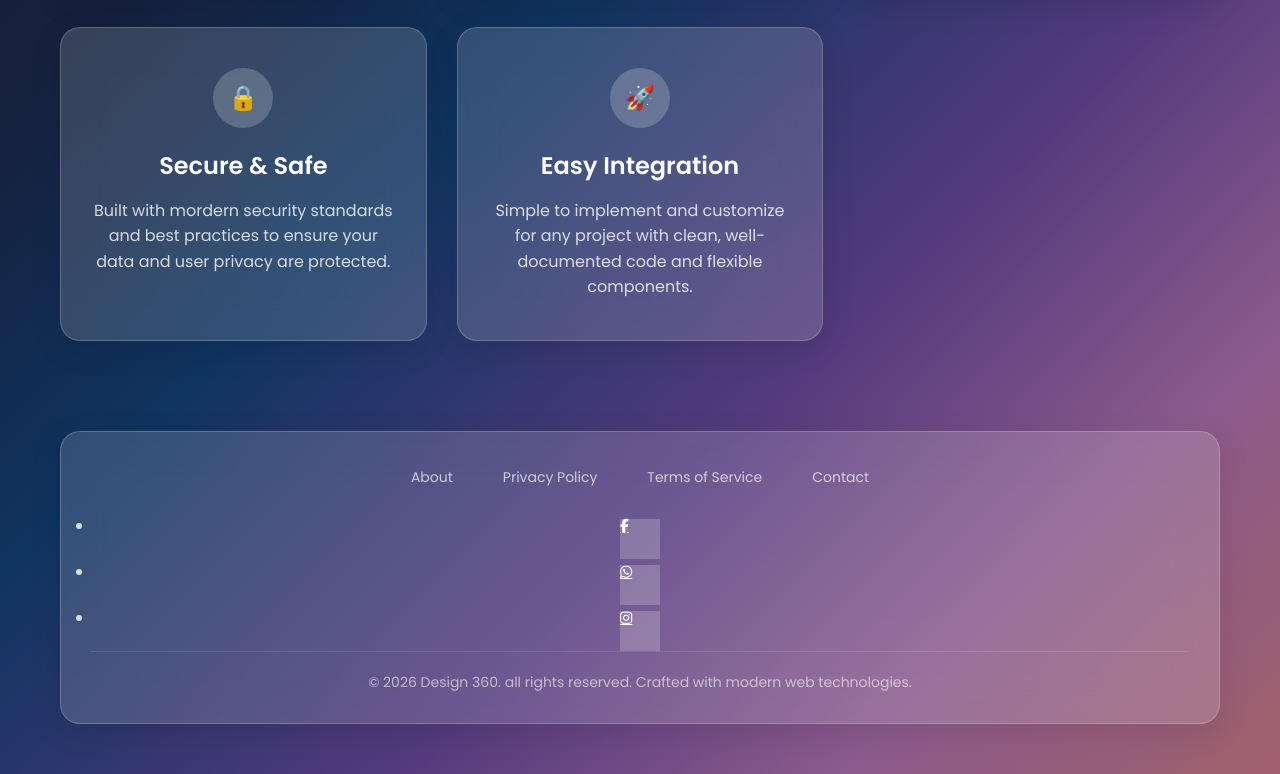
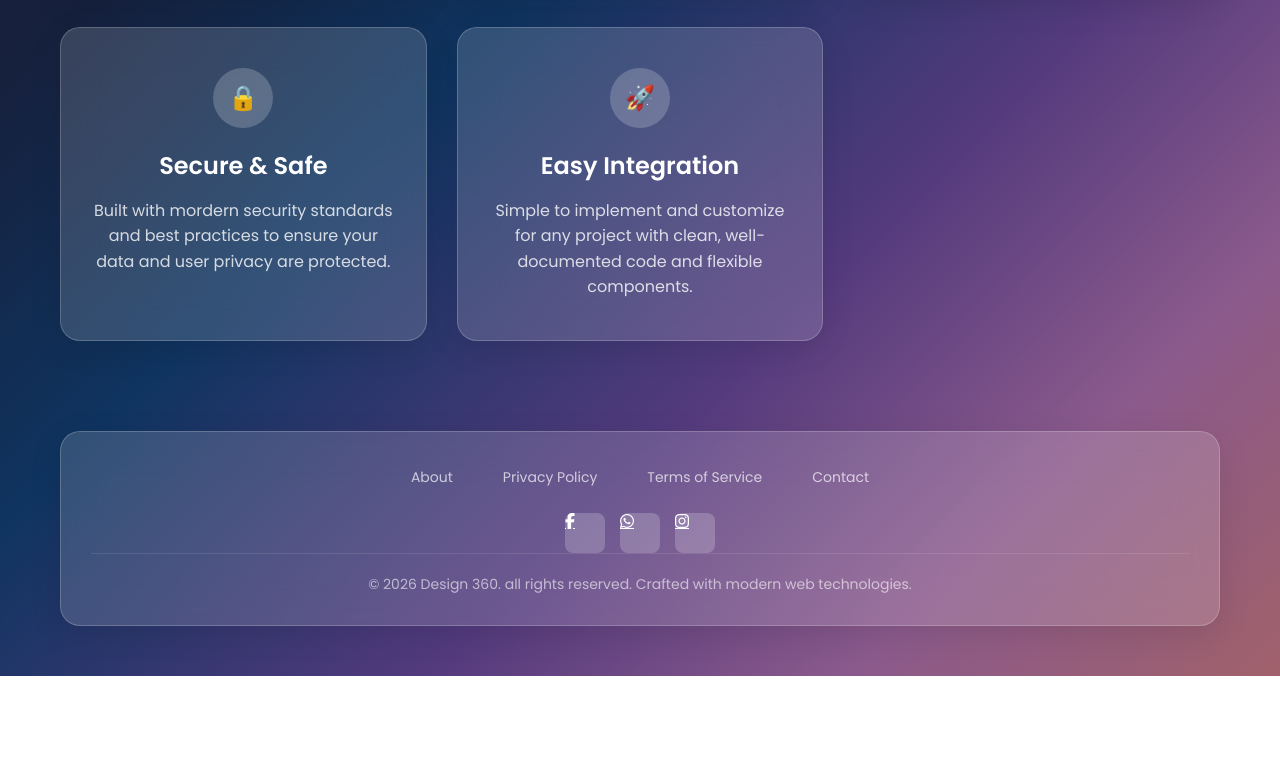
Before and after one commit to EsTa007/design-360-portfolio, a plain HTML site: page index.html in a window 1280 px wide. Shown: the part 903-1677 px from the top of the page. After the commit the page ends 1579 px from the top, so only its background shows below. Drawn offline with Linux system fonts and the light colour scheme.

Commit message:
then i commit

```diff
--- a/real_portfolio.css
+++ b/real_portfolio.css
@@ -577,22 +577,33 @@ button[type="submit"] {
   margin-top: 60px;
 }
 .footer-content .social-network ul li {
-  margin: 0 3px;
+  margin: 0;
+}
+.footer-content .social-network ul {
+  display: flex;
+  justify-content: center;
+  align-items: center;
+  gap: 15px;
+  list-style: none; /* removes dots */
+  padding: 0;
+  margin: 0;
 }
 .footer-content .social-network ul li a {
   width: 40px;
   height: 40px;
-  display: inline-flex;
+  display: flex;
   text-align: center;
-  line-height: 40px;
+  /* line-height: 40px; */
   background-color: rgba(255, 255, 255, 0.2);
   color: white;
-  font-size: 14px;
+  /* font-size: 14px; */
+  border-radius: 8px;
   transition: all 0.5s;
 }
 .footer-content .social-network ul li a:hover {
   background-color: rgba(255, 255, 255, 0.3);
   color: white;
+  transform: translateY(-5px);
 }
 .copyright {
   font-size: 14px;
```
